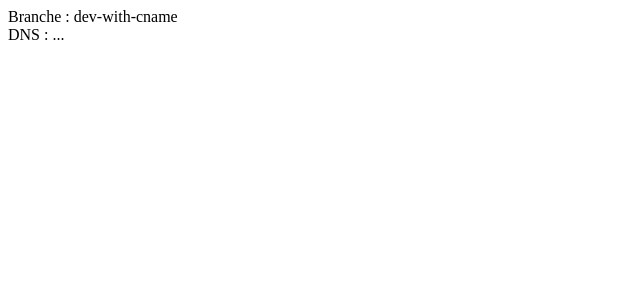
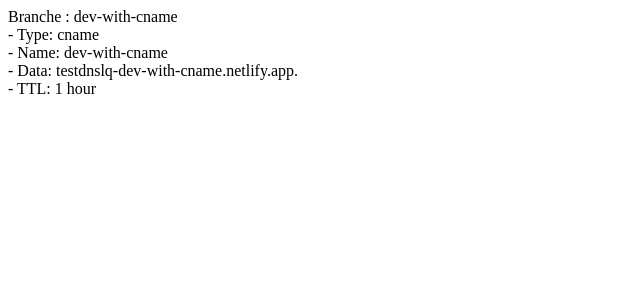
Before and after one commit to cyralain/testdns, a Nuxt app: page / in a window 1280 px wide. Shown: the top 300 px of the page, without its empty margins (0-640 px from the left). Built offline with nearby package versions, Linux system fonts and the light colour scheme.

Commit message:
Update app.vue

```diff
--- a/app.vue
+++ b/app.vue
@@ -1,6 +1,9 @@
 <template>
   <div>
     Branche : dev-with-cname<br/>
-    DNS : ...
+    - Type: cname<br/>
+    - Name: dev-with-cname<br/>
+    - Data: testdnslq-dev-with-cname.netlify.app.<br/>
+    - TTL: 1 hour<br/>
   </div>
 </template>
```
